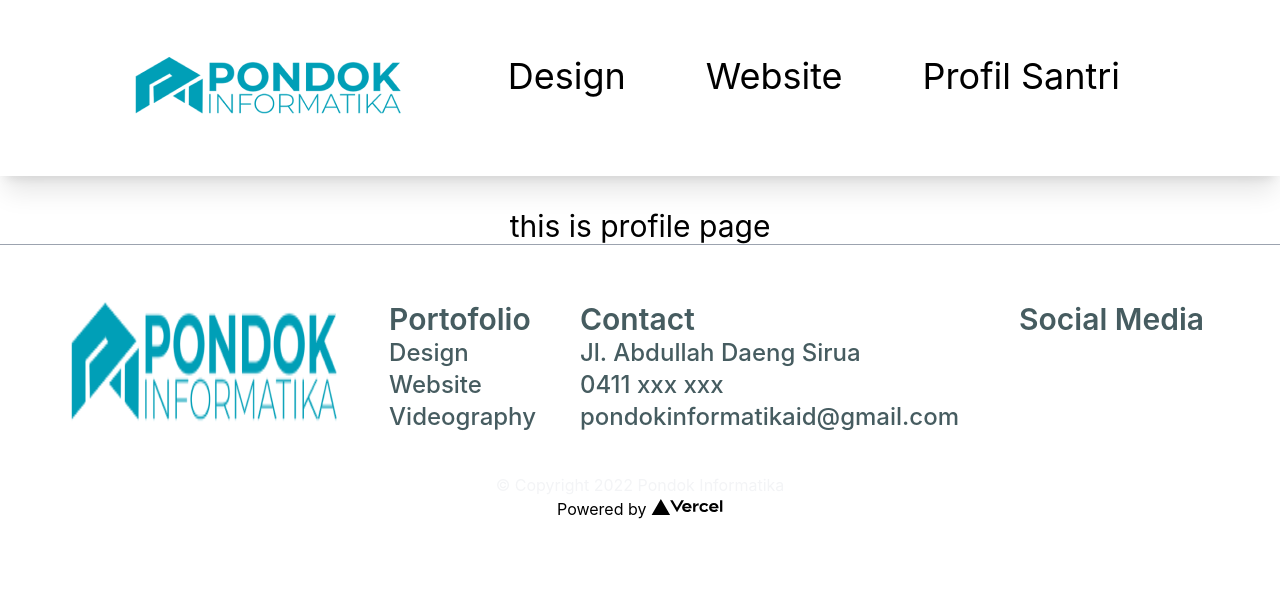
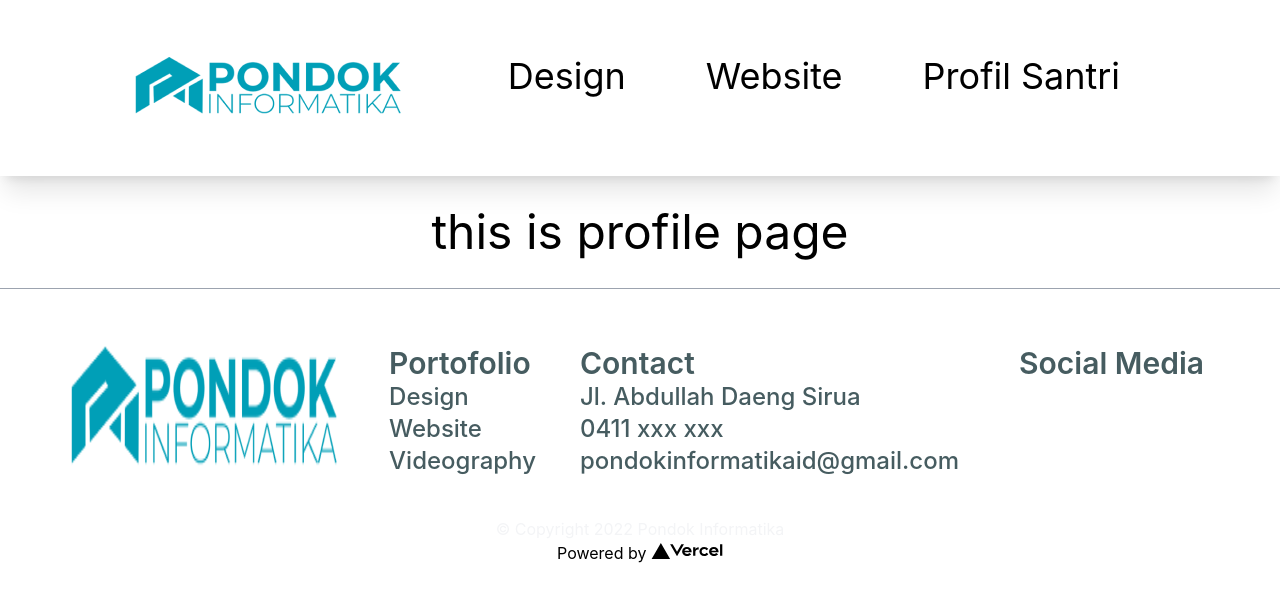
Before and after one commit to kreindo/portonext, a Next.js app: page /profile in a window 1280 px wide. Shown: the top 602 px of the page. Built offline with nearby package versions, Linux system fonts and the light colour scheme.

Commit message:
moar n moar adjustmnet

```diff
--- a/components/Showcase.jsx
+++ b/components/Showcase.jsx
@@ -1,4 +1,5 @@
-import Image from 'next/image';{
+import Image from 'next/image';
+{
   ('');
 }
 
@@ -19,7 +20,7 @@ const Showcase = (props) => {
   // }
 
   return (
-    <div className="flex justify-start">
+    <div className="flex justify-center">
       <div className="flex flex-col items-center justify-center">
         <h1 className="text-6xl font-bold text-biru-pondok my-16">Design</h1>
         <div className="container">
--- a/pages/design.js
+++ b/pages/design.js
@@ -4,7 +4,7 @@ export default function Design() {
     <>
       <Layout title="Designs">
         <div className="flex justify-center my-8">
-          <h1>this is design page</h1>
+          <h1 className="text-5xl">this is design page</h1>
         </div>
       </Layout>
     </>
--- a/pages/profile.js
+++ b/pages/profile.js
@@ -1,9 +1,10 @@
-import Layout from '../components/Layout';export default function Profile() {
+import Layout from '../components/Layout';
+export default function Profile() {
   return (
     <>
       <Layout title="Profiles">
-        <div className="flex justify-center mt-8">
-          <h1 className="text-3xl">this is profile page</h1>
+        <div className="flex justify-center my-8">
+          <h1 className="text-5xl">this is profile page</h1>
         </div>
       </Layout>
     </>
--- a/pages/santri/[id].jsx
+++ b/pages/santri/[id].jsx
@@ -8,7 +8,7 @@ export default function Santri() {
     <>
       <Layout>
         <div className="text-4xl flex flex-1 justify-center my-8">
-          <h1>This is {id} page</h1>
+          <h1 className="text-5xl">This is {id} page</h1>
         </div>
       </Layout>
     </>
--- a/pages/santri/index.jsx
+++ b/pages/santri/index.jsx
@@ -2,7 +2,7 @@ import Layout from '../../components/Layout';export default function santri() {
   return (
     <Layout>
       <div className="text-4xl flex flex-1 justify-center mt-8">
-        <h1>santri index page</h1>
+        <h1 >santri index page</h1>
       </div>
       ;
     </Layout>
--- a/pages/website.js
+++ b/pages/website.js
@@ -1,11 +1,10 @@
 import Layout from '../components/Layout';
-
 export default function Website() {
   return (
     <>
       <Layout title="Websites">
         <div className="flex justify-center my-8">
-          <h1>this is website page</h1>
+          <h1 className="text-5xl">this is website page</h1>
         </div>
       </Layout>
     </>
```
